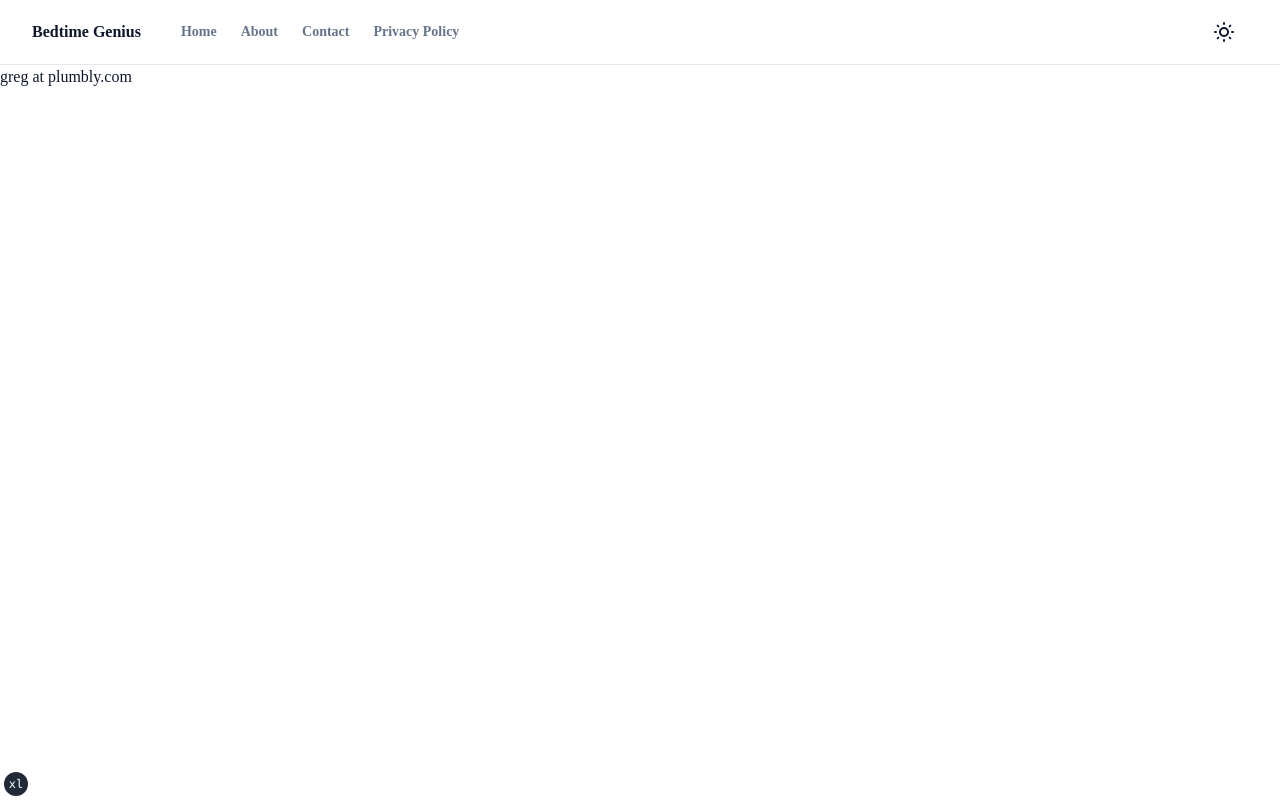
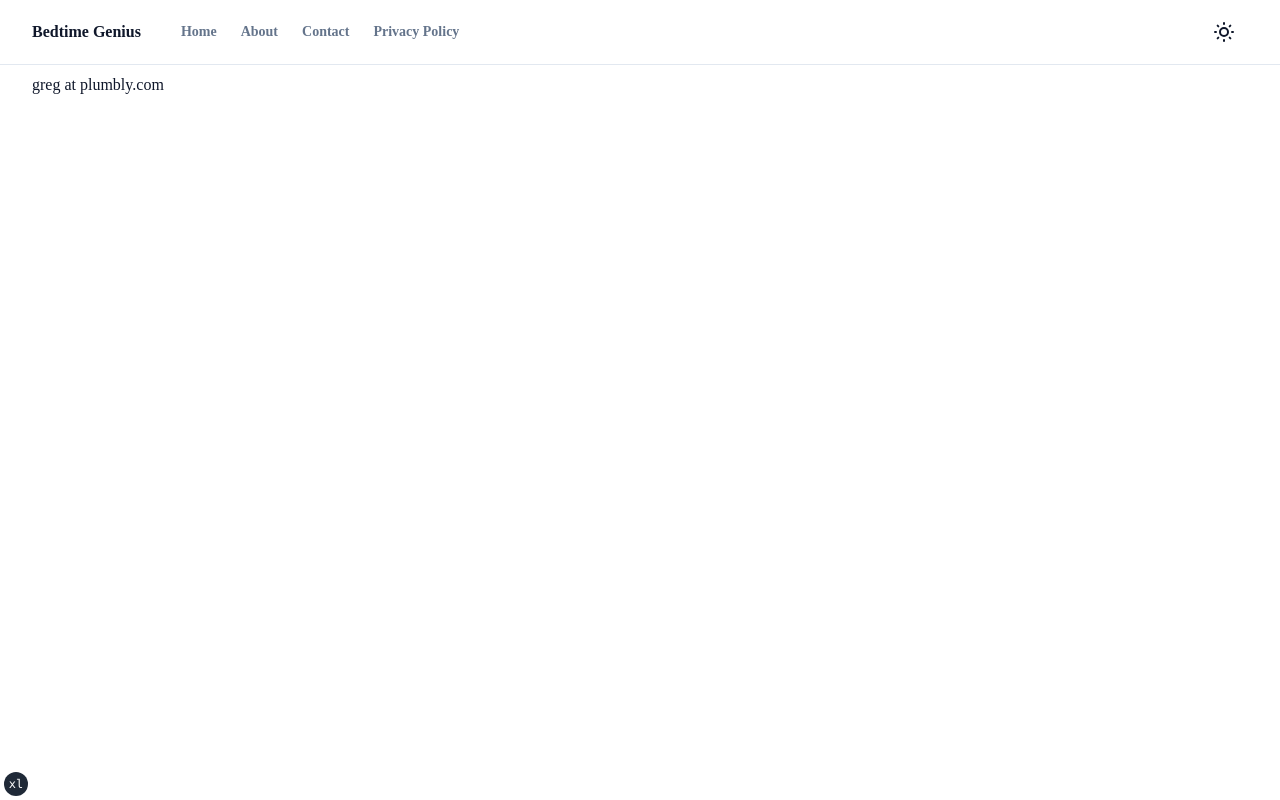
Before and after one commit to gregplumbly/bedtime-stories, a Next.js app: page /contact in a window 1280 px wide. Built offline with nearby package versions, Linux system fonts and the light colour scheme.

Commit message:
contact styling.

```diff
--- a/app/contact/page.tsx
+++ b/app/contact/page.tsx
@@ -1,3 +1,3 @@
 export default function Page() {
-  return <p>greg at plumbly.com</p>;
+  return <p className="ml-8 mt-2">greg at plumbly.com</p>;
 }
```
